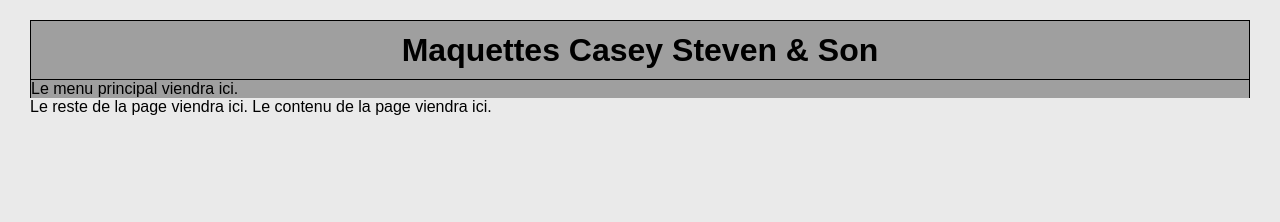
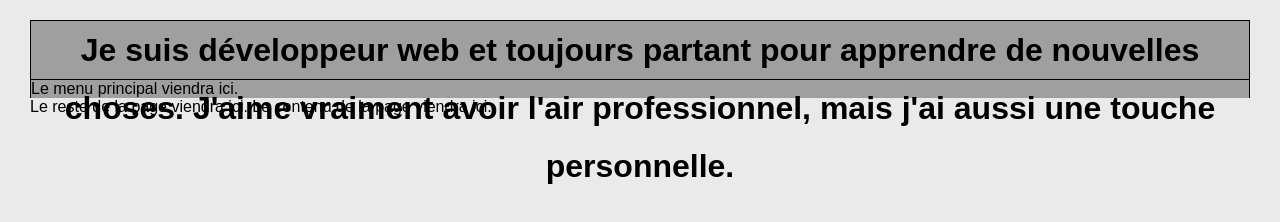
Before and after one commit to noctis41/developpeur, a plain HTML site: page index.html in a window 1280 px wide. Drawn offline with Linux system fonts and the light colour scheme; files that its build step writes are made by us from their sources.

Commit message:
Update index.html

```diff
--- a/index.html
+++ b/index.html
@@ -13,7 +13,8 @@ J'aime vraiment avoir l'air professionnel, mais j'ai aussi une touche personnell
   </head>
   <body>
     <div id="entete">
-      <h1>Maquettes Casey Steven &amp; Son</h1>
+      <h1>Je suis développeur web et toujours partant pour apprendre de nouvelles choses.
+J'aime vraiment avoir l'air professionnel, mais j'ai aussi une touche personnelle.</h1>
       Le menu principal viendra ici.
     </div>
     Le reste de la page viendra ici.
```
